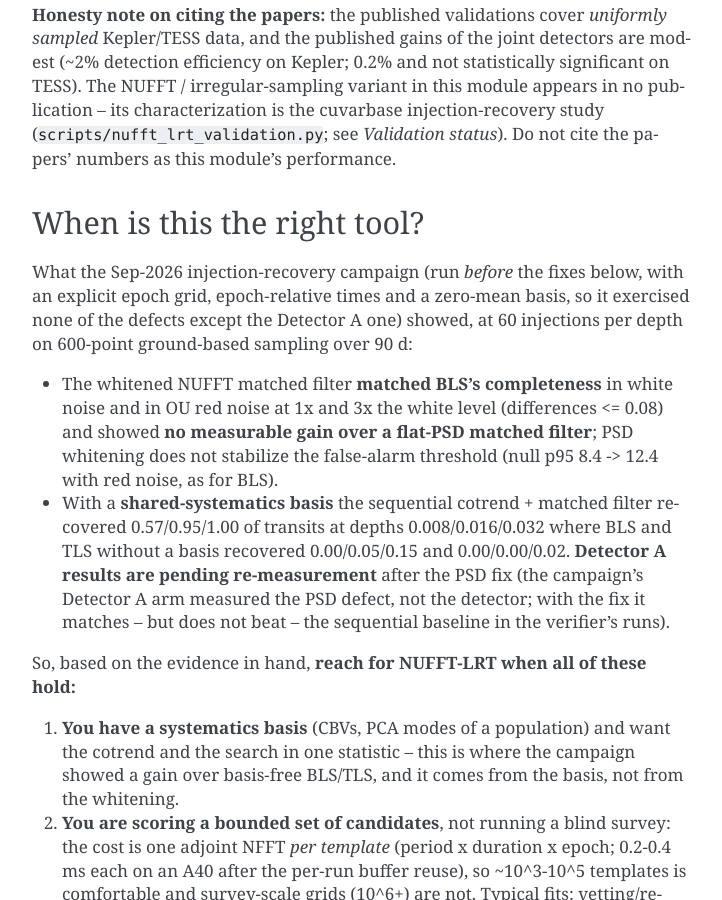
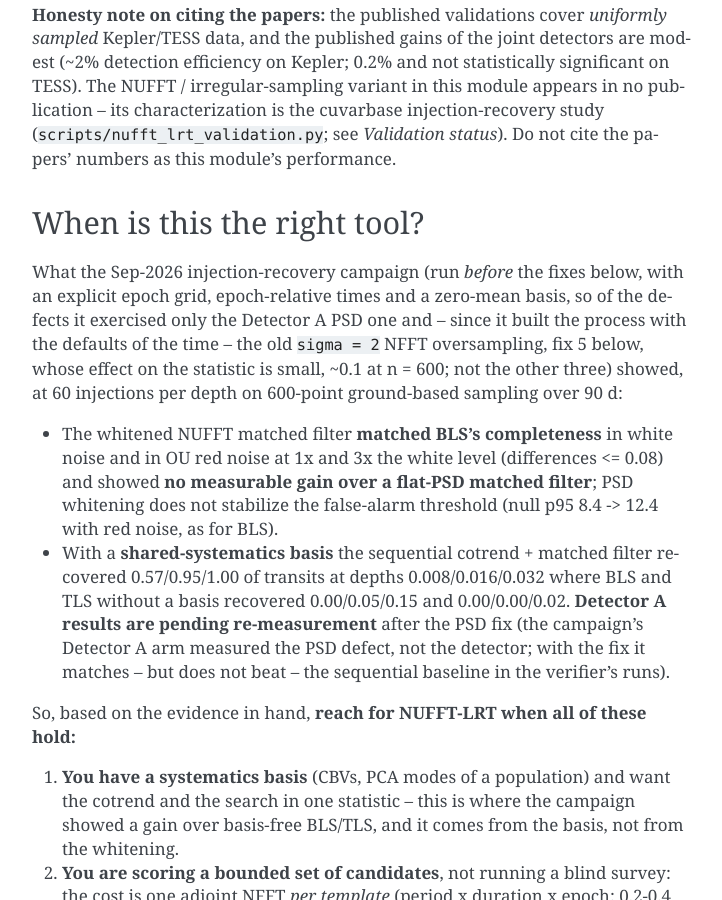
Before and after one commit to johnh2o2/cuvarbase, a Sphinx documentation site: the page built from docs/source/nufft_lrt.rst, in a window 1280 px wide and 900 px high, scrolled down 1945 px. Shown: the whole window, without its empty margins (388-1110 px from the left). Built offline with Sphinx 7.4.7, drawn with Linux system fonts in a browser that asks for light colours.

Commit message:
docs: the pre-fix LRT campaign also ran at the old sigma=2 default (finding 35)
The 'When is this the right tool?' paragraph said the campaign exercised
none of the defects except the Detector A one; it built the process with
the defaults of the time, so it also ran with sigma = 2 (fix 5, defect
24, ~0.1 on the statistic at n = 600). Said so.

Co-Authored-By: Claude Fable 5.1 <noreply@anthropic.com>
Claude-Session: https://claude.ai/code/session_01NxdN3KdoNGAwUBvnx5wnUM

```diff
--- a/docs/source/nufft_lrt.rst
+++ b/docs/source/nufft_lrt.rst
@@ -98,9 +98,11 @@ When is this the right tool?
 
 What the Sep-2026 injection-recovery campaign (run *before* the fixes
 below, with an explicit epoch grid, epoch-relative times and a zero-mean
-basis, so it exercised none of the defects except the Detector A one)
-showed, at 60 injections per depth on 600-point ground-based sampling
-over 90 d:
+basis, so of the defects it exercised only the Detector A PSD one and --
+since it built the process with the defaults of the time -- the old
+``sigma = 2`` NFFT oversampling, fix 5 below, whose effect on the
+statistic is small, ~0.1 at n = 600; not the other three) showed, at 60
+injections per depth on 600-point ground-based sampling over 90 d:
 
 * The whitened NUFFT matched filter **matched BLS's completeness** in
   white noise and in OU red noise at 1x and 3x the white level
```
